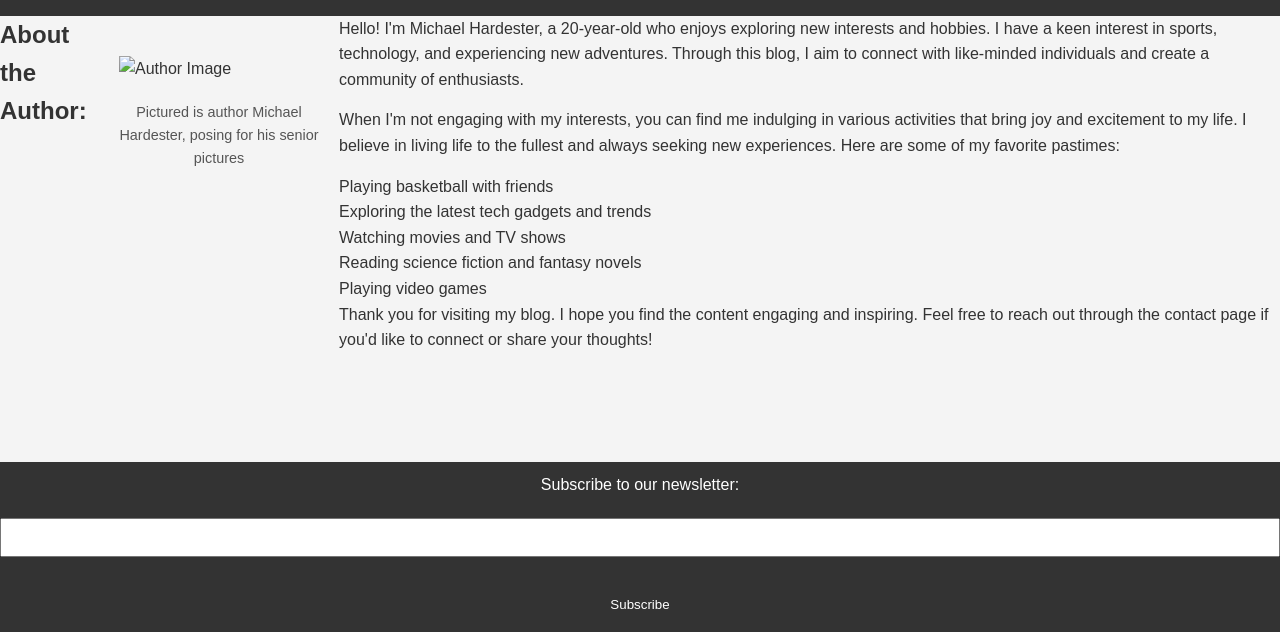
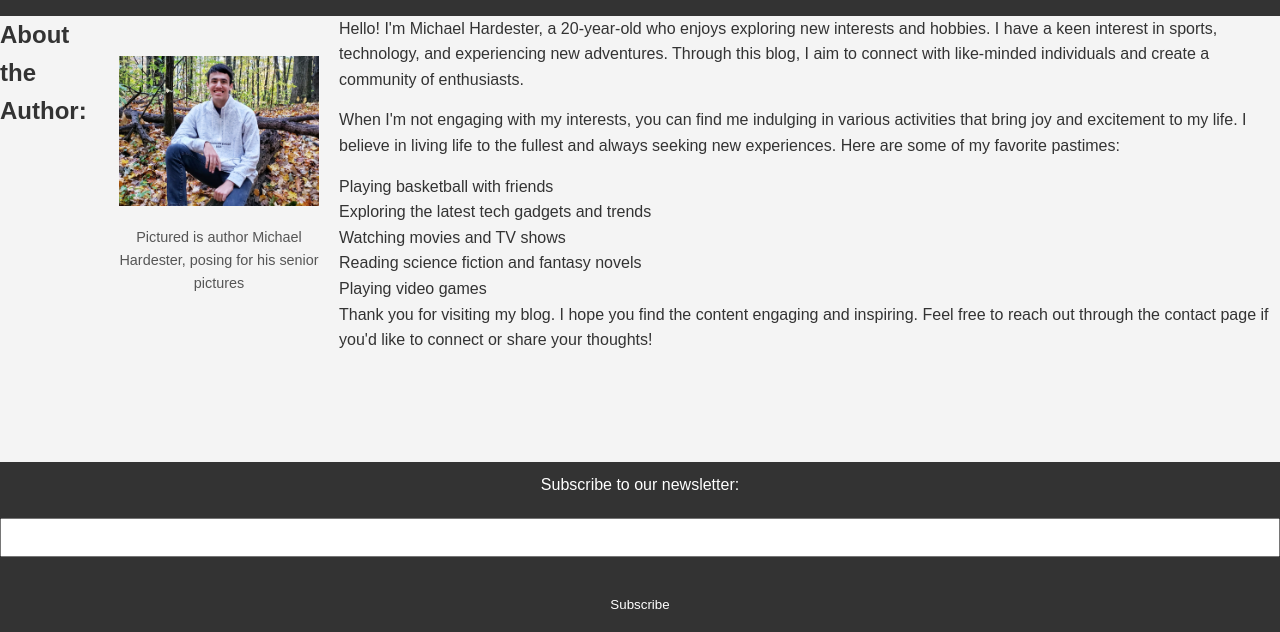
Before and after one commit to Bisniga/mi349_blog, a plain HTML site: page about.html in a window 1280 px wide. Shown: the part 168-800 px from the top of the page. Drawn offline with Linux system fonts and the light colour scheme.

Commit message:
Update about.html

```diff
--- a/about.html
+++ b/about.html
@@ -21,7 +21,7 @@
     <main>
         <h2>About the Author:</h2>
         <figure class="right">
-            <img src="/mnt/data/IMG_1034.JPG" alt="Author Image" id="about-author">
+            <img src="IMG_1034.JPG" alt="Author Image" id="about-author">
             <figcaption>Pictured is author Michael Hardester, posing for his senior pictures</figcaption>
         </figure>
         <div class="content">
```
